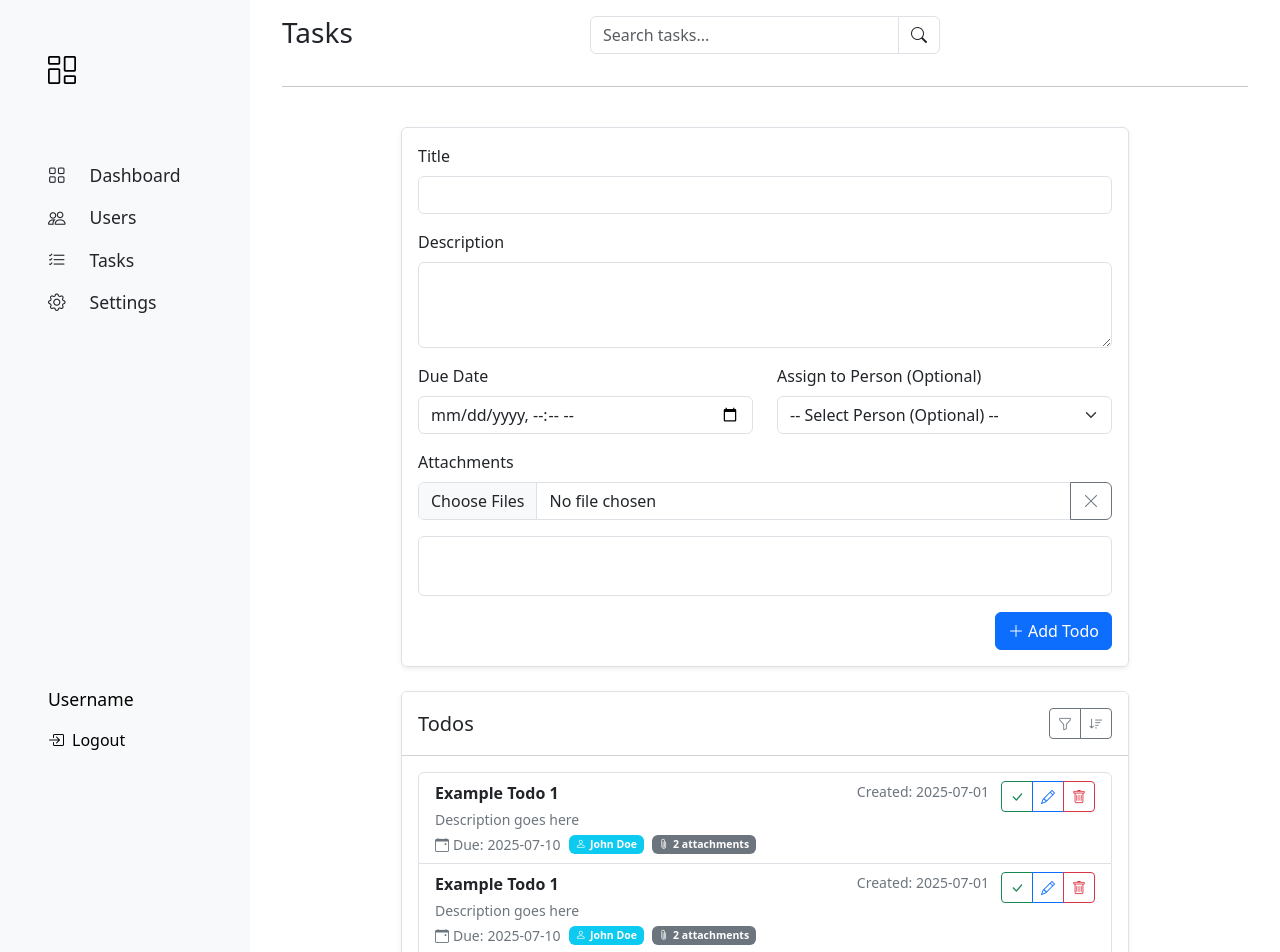
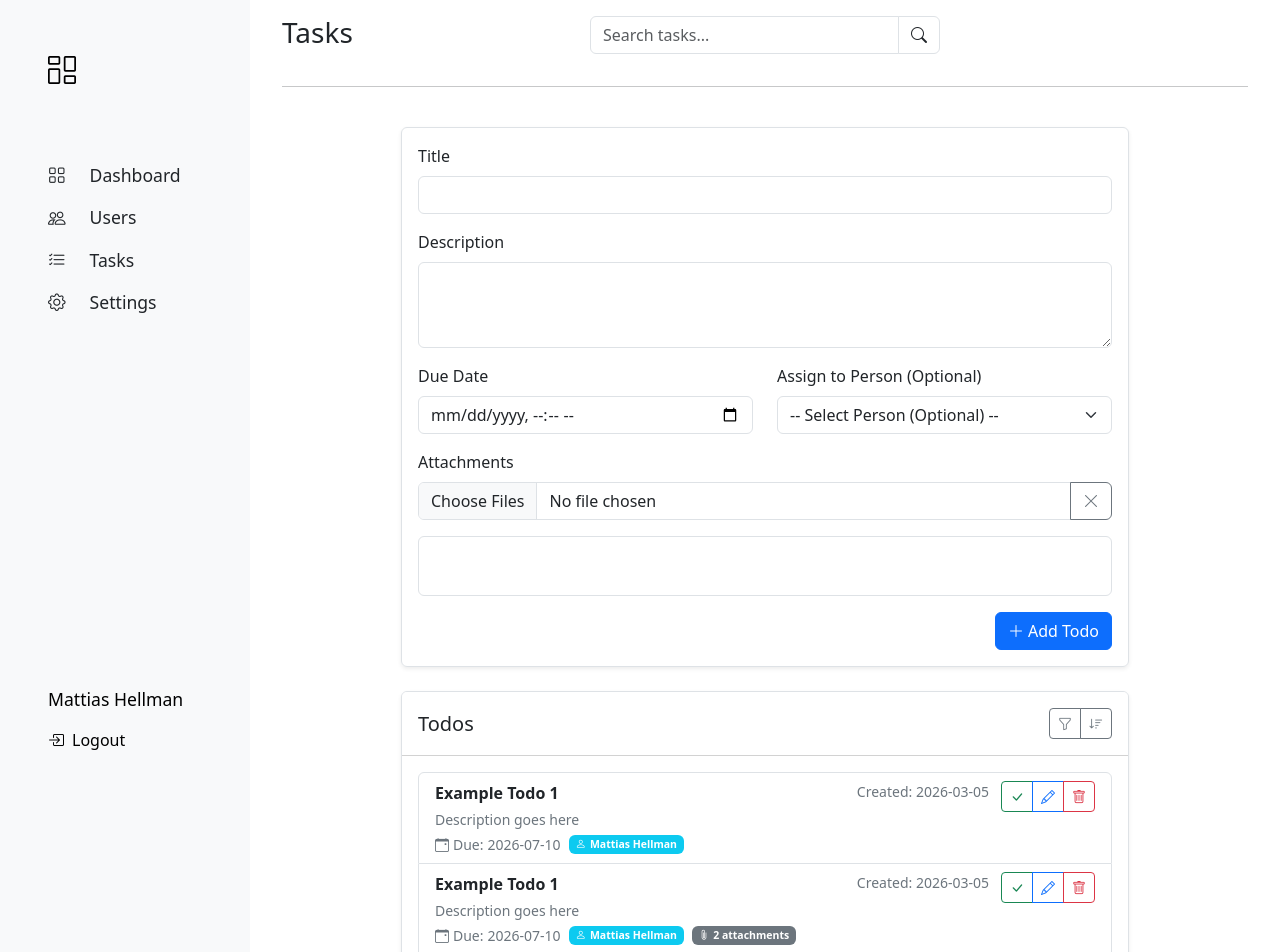
Before and after one commit to mhell/react-workshop, a React (Vite) app: page / in a window 1280 px wide. Shown: the top 952 px of the page. Built offline with nearby package versions, Linux system fonts and the light colour scheme.

Commit message:
Add props to send data down into components

```diff
--- a/src/App.jsx
+++ b/src/App.jsx
@@ -1,15 +1,33 @@
-import Sidebar from './sidebar/Sidebar.jsx'
+import Sidebar from './common/Sidebar.jsx'
 import Tasks from './tasks/Tasks.jsx'
+import User from './model/User.js'
+
+const pages = [
+  { name: "Dashboard", icon: "bi-grid", href: "#" },
+  { name: "Users", icon: "bi-people", href: "#" },
+  { name: "Tasks", icon: "bi-list-check", href: "#" },
+  { name: "Settings", icon: "bi-gear", href: "#" }
+];
+
+const users = [
+  new User('Mattias Hellman'),
+  new User('Sindhuja Parthasarathy'),
+  new User('Iffat Zabin'),
+  new User('Zackaria Azzoug'),
+  new User('Alexander Haitin')
+];
+
+const loggedInUser = users[0].name;
 
 function App() {
   return (
     <>
       <div className='d-flex'>
         <div id='sidebar-container' className='flex-shrink-0'>
-          <Sidebar />
+          <Sidebar navlinks={pages} username={loggedInUser}/>
         </div>
         <div className='flex-grow-1'>
-          <Tasks />
+          <Tasks assignees={users} />
         </div>
       </div>
     </>
--- /dev/null
+++ b/src/common/Searchbar.jsx
@@ -0,0 +1,14 @@
+import React from 'react';
+
+const Searchbar = () => {
+  return (
+    <div id='search' className='input-group mx-auto mb-3'>
+        <input type='text' className='form-control' placeholder='Search tasks...' />
+        <span className='input-group-text bg-white'>
+          <i className='bi bi-search'></i>
+        </span>
+    </div>
+  );
+};
+
+export default Searchbar;
--- a/src/sidebar/Sidebar.jsx
+++ b/src/common/Sidebar.jsx
@@ -1,13 +1,6 @@
 import React from 'react';
 
-const navlinks = [
-  { name: "Dashboard", icon: "bi-grid", href: "#" },
-  { name: "Users", icon: "bi-people", href: "#" },
-  { name: "Tasks", icon: "bi-list-check", href: "#" },
-  { name: "Settings", icon: "bi-gear", href: "#" }
-]
-
-const Sidebar = () => {
+const Sidebar = ({navlinks, username}) => {
   return (
     <div id="sidebar" className="text-bg-light h-100">
       <div className='fixed-top p-5'>
@@ -26,7 +19,7 @@ const Sidebar = () => {
         </ul>
       </div>
       <div className='fixed-bottom p-5'>
-        <p className='username'>Username</p>
+        <p className='username'>{username}</p>
         <span>
           <i className='bi bi-box-arrow-in-right me-2'></i>
           Logout
--- /dev/null
+++ b/src/model/TodoItem.js
@@ -0,0 +1,16 @@
+class TodoItem {
+  static identity = 0;
+
+  constructor(title, description, dueDate, assignee = null, attachments = null) {
+    this.id = ++TodoItem.identity;
+    this.title = title;
+    this.description = description;
+    this.dueDate = dueDate;
+    this.assignee = assignee;
+    this.attachments = attachments;
+    this.createdDate = new Date();
+    this.completed = false;
+  }
+}
+
+export default TodoItem;
--- /dev/null
+++ b/src/model/User.js
@@ -0,0 +1,10 @@
+class User {
+  static identity = 0;
+
+  constructor(name) {
+    this.id = ++User.identity;
+    this.name = name;
+  }
+}
+
+export default User;
--- /dev/null
+++ b/src/tasks/TaskCard.jsx
@@ -0,0 +1,40 @@
+import React from "react";
+import TaskItem from "./TaskItem";
+
+const TaskCard = ({tasks, assignees}) => {
+  return (
+    <div className="card border shadow-sm mx-4 mt-0 mb-5" id="todoHolder">
+      <div className="card-header bg-white d-flex justify-content-between align-items-center p-3">
+        <h2 className="h5 mb-0">Todos</h2>
+        <div className="btn-group" aria-label="Filter">
+          <button type="button" className="btn btn-sm btn-outline-secondary btnFilter">
+            <i className="bi bi-funnel"></i>
+          </button>
+          <button type="button" className="btn btn-sm btn-outline-secondary btnSort">
+            <i className="bi bi-sort-down"></i>
+          </button>
+        </div>
+      </div>
+
+      <ul id="todoList" className="list-group m-3">
+        {
+          tasks.map((task) => (
+            <li key={task.id} id={task.id} className='list-group-item todoListItem'>
+              <TaskItem
+                title={task.title}
+                description={task.description}
+                createdDate={task.createdDate}
+                assigneeName={task.assignee ? assignees.find((a) => a.id === task.assignee).name : null}
+                attachments={task.attachments}
+                dueDate={task.dueDate}
+                completed={task.completed}
+              />
+            </li>
+          ))
+        }
+      </ul>
+    </div>
+  );
+};
+
+export default TaskCard;
--- /dev/null
+++ b/src/tasks/TaskItem.jsx
@@ -0,0 +1,56 @@
+import React from 'react';
+
+const TaskItem = ({title, description, createdDate, assigneeName, dueDate, attachments, completed}) => {
+  return (
+    <div className='container-lg px-0'>
+      <div className='row'>
+        <div className='col-auto order-1 me-auto'>
+          <p className='fw-semibold m-0 todoTitle'>{title}</p>
+          <p className='my-1 small text-secondary todoDescription'>{description}</p>
+        </div>
+        <div className='col-sm-auto order-3 order-sm-2 mb-1 pe-0 small text-secondary'>
+          Created: <span className='text-nowrap todoCreatedDate'>{createdDate.toISOString().split('T')[0]}</span>
+        </div>
+        <div className='col-auto order-2 mb-1 order-sm-3 text-end'>
+          <div className='btn-group' aria-label='Toggle completed'>
+            <button type='button' className={`btn btn-sm btn-outline-success btnCompleted ${completed && 'text-bg-success'}`}>
+              <i className='bi bi-check-lg'></i>
+            </button>
+            <button type='button' className='btn btn-sm btn-outline-primary btnEdit' data-bs-toggle='modal' data-bs-target='#editModal'>
+              <i className='bi bi-pencil'></i>
+            </button>
+            <button type='button' className='btn btn-sm btn-outline-danger btnDelete'>
+              <i className='bi bi-trash'></i>
+            </button>
+          </div>
+        </div>
+        <div className='col-12 order-4 small text-secondary'>
+          <div className='row gx-2'>
+            <div className='col-sm-auto'>
+              <div className='d-flex align-items-center'>
+                <i className='bi bi-calendar-event me-1'></i>
+                Due:<span className='ms-1 text-nowrap todoDueDate'>{dueDate.toISOString().split('T')[0]}</span>
+              </div>
+            </div>
+            <div className='col-sm-auto mt-2 mt-sm-0 d-flex align-items-center gap-2'>
+              {assigneeName &&
+                <span className='badge text-bg-info text-white py-1 d-flex align-items-center todoAssigneeBadge'>
+                  <i className='bi bi-person me-1'></i>
+                  <span className='todoAssignee'>{assigneeName}</span>
+                </span>
+              }
+              {attachments &&
+                <span className='badge text-bg-secondary text-white py-1 d-flex align-items-center todoAttachmentsBadge'>
+                  <i className='bi bi-paperclip me-1'></i>
+                  <span className='todoAttachements'>{attachments.length} attachments</span>
+                </span>
+              }
+            </div>
+          </div>
+        </div>
+      </div>
+    </div>
+  );
+};
+
+export default TaskItem;
--- a/src/tasks/Tasks.jsx
+++ b/src/tasks/Tasks.jsx
@@ -1,16 +1,28 @@
 import React from 'react';
 import Header from './Header';
 import Form from './Form';
-import TodoCard from './TodoCard';
+import TaskCard from './TaskCard';
+import Searchbar from '../common/Searchbar';
+import TodoItem from '../model/TodoItem';
 
-const Tasks = () => (
-  <>
-    <Header />
-    <div className='container-lg d-flex flex-column justify-content-center'>
-      <Form />
-      <TodoCard />
-    </div>
-  </>
-);
+const todoItems = [
+  new TodoItem('Example Todo 1', 'Description goes here', new Date(2026, 6, 10), 1),
+  new TodoItem('Example Todo 1', 'Description goes here', new Date(2026, 6, 10), 1, [{}, {}]),
+  new TodoItem('Example Todo 1', 'Description goes here', new Date(2026, 6, 10))
+];
+
+const Tasks = ({assignees}) => {
+  return (
+    <>
+      <Header title='Tasks'>
+        <Searchbar />
+      </Header>
+      <div className='container-lg d-flex flex-column justify-content-center'>
+        <Form assignees={assignees} />
+        <TaskCard tasks={todoItems} assignees={assignees} />
+      </div>
+    </>
+  );
+};
 
 export default Tasks;
--- a/src/tasks/TodoCard.jsx
+++ /dev/null
@@ -1,26 +0,0 @@
-import React from 'react';
-import TodoItem from './TodoItem';
-
-const TodoCard = () => (
-  <div className='card border shadow-sm mx-4 mt-0 mb-5' id='todoHolder'>
-    <div className='card-header bg-white d-flex justify-content-between align-items-center p-3'>
-      <h2 className='h5 mb-0'>Todos</h2>
-      <div className='btn-group' aria-label='Filter'>
-        <button type='button' className='btn btn-sm btn-outline-secondary btnFilter'>
-          <i className='bi bi-funnel'></i>
-        </button>
-        <button type='button' className='btn btn-sm btn-outline-secondary btnSort'>
-          <i className='bi bi-sort-down'></i>
-        </button>
-      </div>
-    </div>
-
-    <ul id='todoList' className='list-group m-3'>
-      <TodoItem />
-      <TodoItem />
-      <TodoItem />
-    </ul>
-  </div>
-);
-
-export default TodoCard;
--- a/src/tasks/TodoItem.jsx
+++ /dev/null
@@ -1,52 +0,0 @@
-import React from 'react';
-
-const TodoItem = () => (
-  <li id='todoItem-0' className='list-group-item todoListItem'>
-  <div className='container-lg px-0'>
-    <div className='row'>
-      <div className='col-auto order-1 me-auto'>
-        <p className='fw-semibold m-0 todoTitle'>Example Todo 1</p>
-        <p className='my-1 small text-secondary todoDescription'>Description goes here</p>
-      </div>
-      <div className='col-sm-auto order-3 order-sm-2 mb-1 pe-0 small text-secondary'>
-        Created: <span className='text-nowrap todoCreatedDate'>2025-07-01</span>
-      </div>
-      <div className='col-auto order-2 mb-1 order-sm-3 text-end'>
-        <div className='btn-group' aria-label='Toggle completed'>
-          <button type='button' className='btn btn-sm btn-outline-success btnCompleted'>
-            <i className='bi bi-check-lg'></i>
-          </button>
-          <button type='button' className='btn btn-sm btn-outline-primary btnEdit' data-bs-toggle='modal' data-bs-target='#editModal'>
-            <i className='bi bi-pencil'></i>
-          </button>
-          <button type='button' className='btn btn-sm btn-outline-danger btnDelete'>
-            <i className='bi bi-trash'></i>
-          </button>
-        </div>
-      </div>
-      <div className='col-12 order-4 small text-secondary'>
-        <div className='row gx-2'>
-          <div className='col-sm-auto'>
-            <div className='d-flex align-items-center'>
-                <i className='bi bi-calendar-event me-1'></i>
-              Due:<span className='ms-1 text-nowrap todoDueDate'>2025-07-10</span>
-            </div>
-          </div>
-          <div className='col-sm-auto mt-2 mt-sm-0 d-flex align-items-center gap-2'>
-            <span className='badge text-bg-info text-white py-1 d-flex align-items-center todoAssigneeBadge'>
-              <i className='bi bi-person me-1'></i>
-              <span className='todoAssignee'>John Doe</span>
-            </span>
-            <span className='badge text-bg-secondary text-white py-1 d-flex align-items-center todoAttachmentsBadge'>
-              <i className='bi bi-paperclip me-1'></i>
-              <span className='todoAttachements'>2 attachments</span>
-            </span>
-          </div>
-        </div>
-      </div>
-    </div>
-  </div>
-</li>
-);
-
-export default TodoItem;
```
Also changed, not shown: src/tasks/Form.jsx (+8 -6 lines), src/tasks/Header.jsx (+5 -8 lines).
